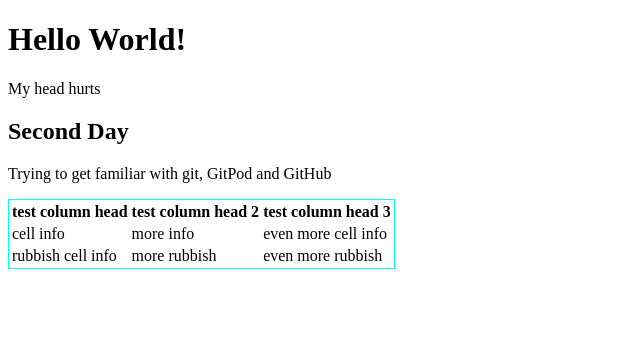
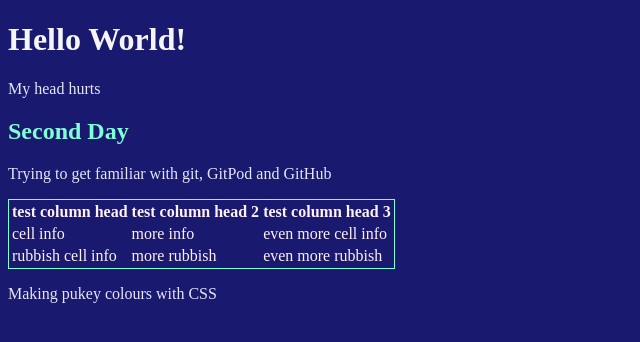
Before and after one commit to glaw2000/First_Repo, a plain HTML site: page index.html in a window 1280 px wide. Shown: the whole page, without its empty margins (0-640 px from the left). Drawn offline with Linux system fonts and the light colour scheme.

Commit message:
add colours

```diff
--- a/index.html
+++ b/index.html
@@ -27,5 +27,6 @@
             <td>even more rubbish</td>
         </tr>
     </table>
+    <p>Making pukey colours with CSS</p>
 </body>
 </html>
--- a/styles.css
+++ b/styles.css
@@ -1 +1,6 @@
-table {border: 1px, aqua, solid;}
+body {background-color: midnightblue;}
+h1 {color:whitesmoke;}
+h2 {color:aquamarine}
+p {color:lavender}
+table {border: 1px, aquamarine, solid;}
+tr {color:lavenderblush}
```
